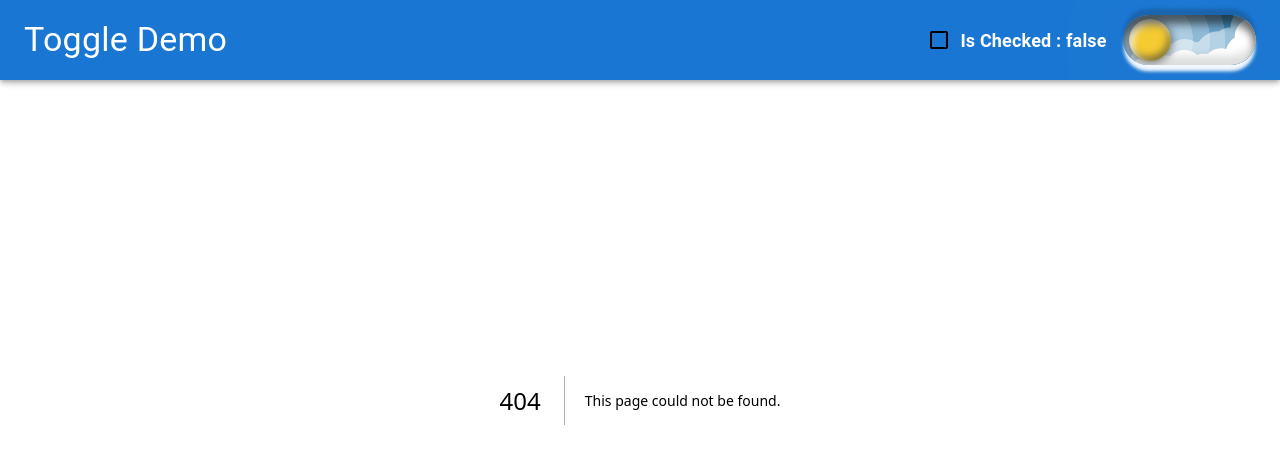
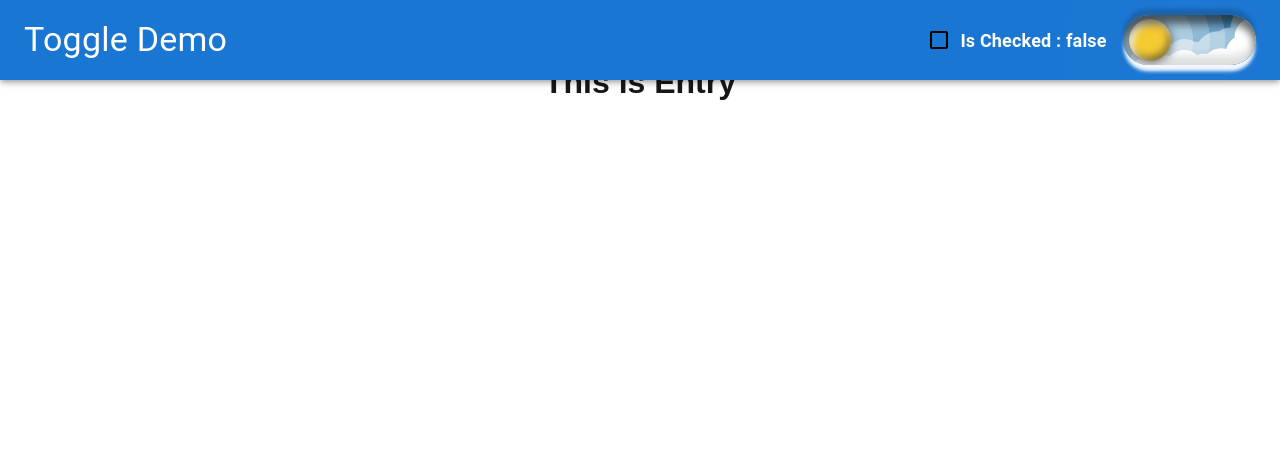
Before and after one commit to AlbertChen85/react-onboarding, a Next.js app: page /todo-list/entry in a window 1280 px wide. Before the commit this address had no page. Shown: the top 464 px of the page. Built offline with nearby package versions, Linux system fonts and the light colour scheme.

Commit message:
feat(SOVA-2385): add todo-list/entry page

```diff
--- /dev/null
+++ b/src/app/todo-list/entry/page.tsx
@@ -0,0 +1,14 @@
+"use client";
+
+import Box from '@mui/material/Box'
+import React from 'react'
+
+const page = () => {
+  return (
+    <Box mt={8} display="flex" justifyContent="center" alignItems="top" minHeight="100vh">
+      <h1>This is Entry</h1>
+    </Box>
+  )
+}
+
+export default page
```
